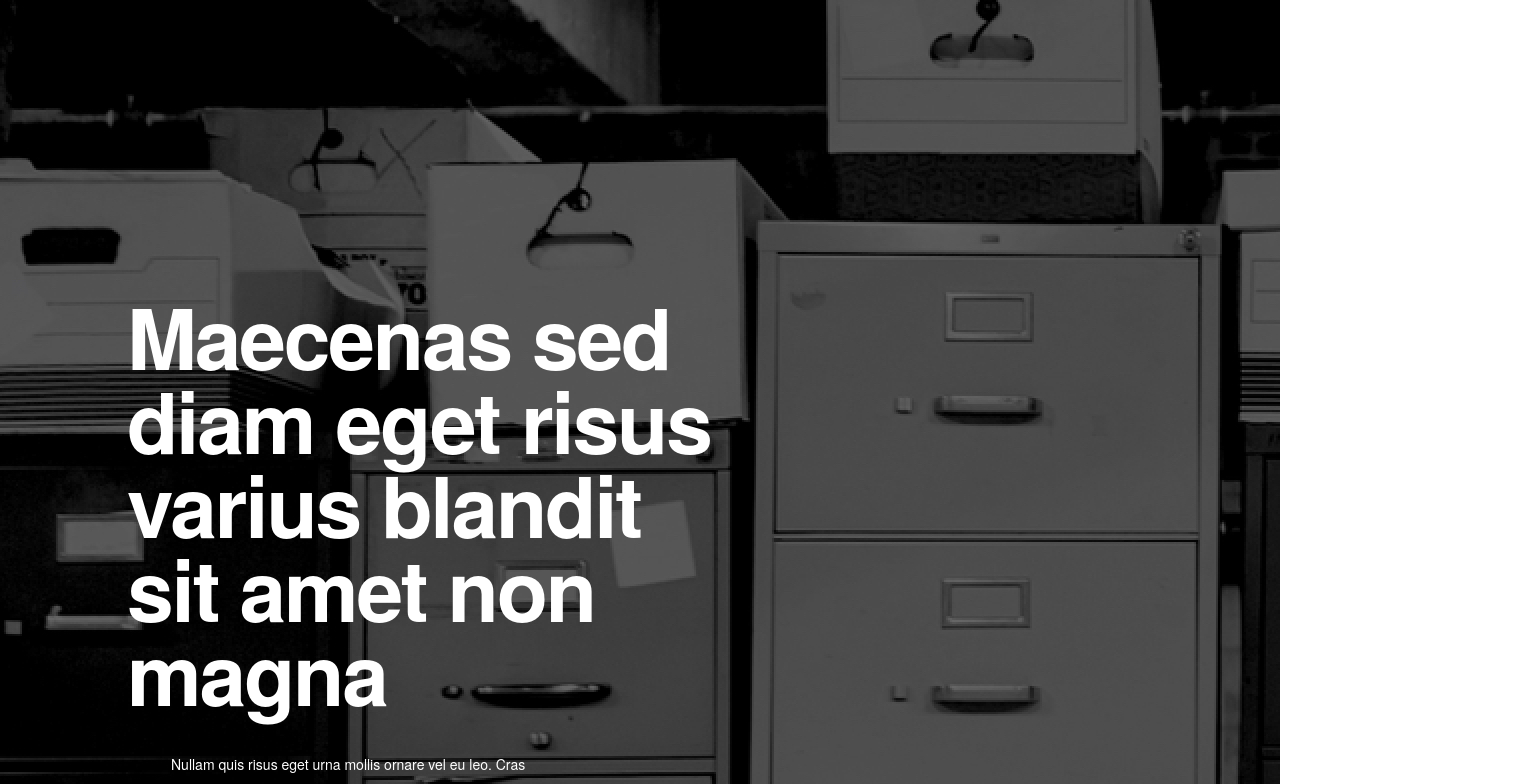
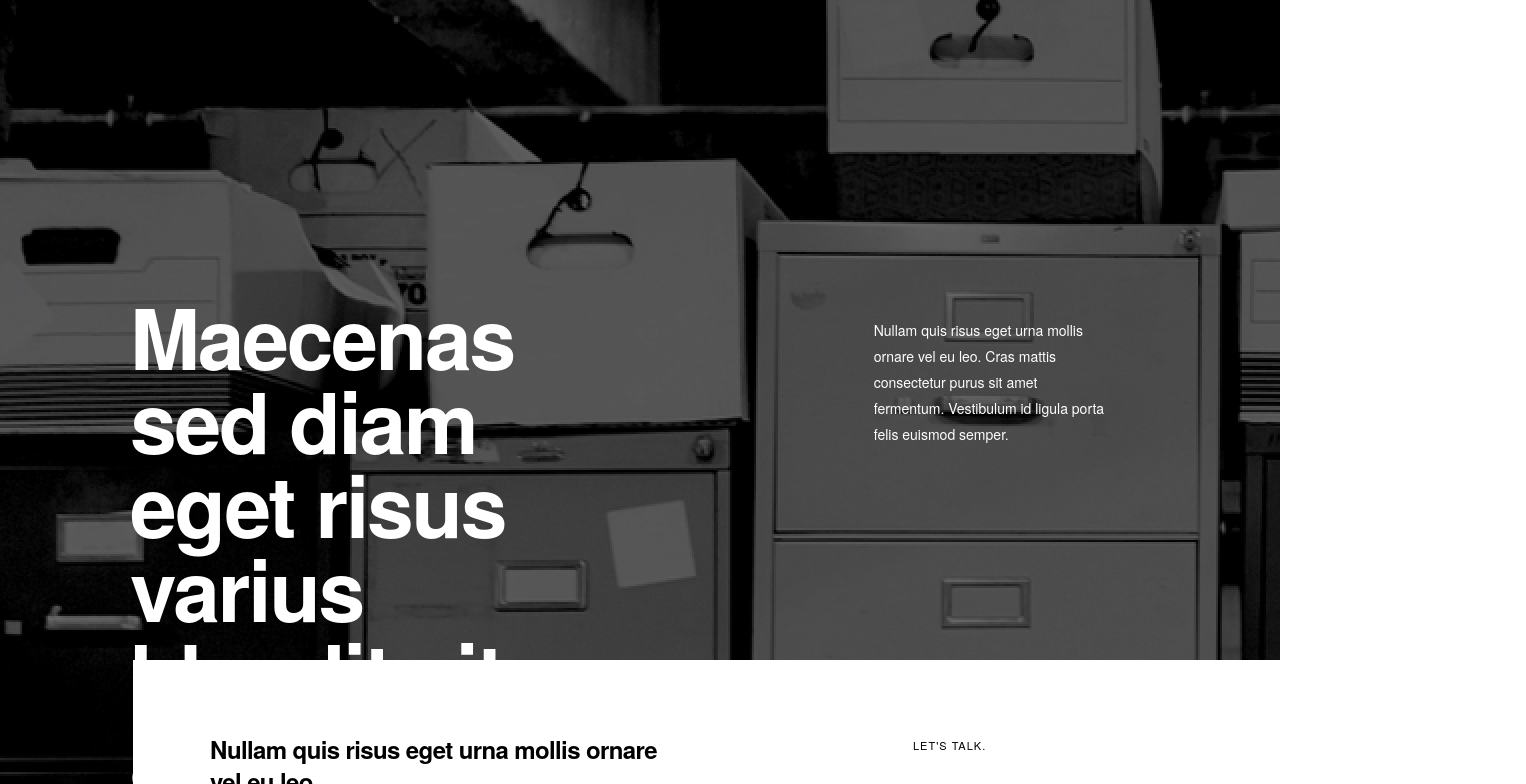
Before and after one commit to IvanGent/bukwild, a React (Create React App) app: page /aboutUs in a window 1280 px wide. Shown: the part 180-964 px from the top of the page, 1526 px wide, since content can reach past the window. Built offline with nearby package versions, Linux system fonts and the light colour scheme.

Commit message:
fixing up styling

```diff
--- a/src/components/CallToAction.js
+++ b/src/components/CallToAction.js
@@ -7,7 +7,8 @@ function CallToAction({cta}) {
         height: '11.188rem',
         margin: '2.938rem 0 0 0.188rem',
         padding: '4.625rem 8.5rem 4.563rem 4.813rem',
-        backgroundColor: 'white'
+        backgroundColor: 'white',
+        display: 'flex',
     }
 
     const ctaStyle = {
--- a/src/components/Headline.js
+++ b/src/components/Headline.js
@@ -14,7 +14,7 @@ function Headline({head}) {
         lineHeight: '1',
         letterSpacing: '-2.2px',
         color: 'white',
-        paddingLeft: '7.938rem'
+        // paddingLeft: '7.938rem'
     }
 
     return <div style={style}>{head}</div>
--- a/src/components/Marquee.js
+++ b/src/components/Marquee.js
@@ -13,11 +13,23 @@ function Marquee({info}) {
         minHeight: '100vh',
     }
 
+    const contentStyle = {
+        padding: '0 8.125rem'
+    }
+
+    const headingStyle = {
+        display: 'flex'
+    }
+
     return (
         <div style={style}>
-            <Headline head={info.headline} />
-            <SubHead sub={info.subhead} />
-            <CallToAction cta={info.cta} />
+            <div style={contentStyle}>
+                <div style={headingStyle}>
+                    <Headline head={info.headline} />
+                    <SubHead sub={info.subhead} />
+                </div>
+                <CallToAction cta={info.cta} />
+            </div>
         </div>
     )
 }
```
